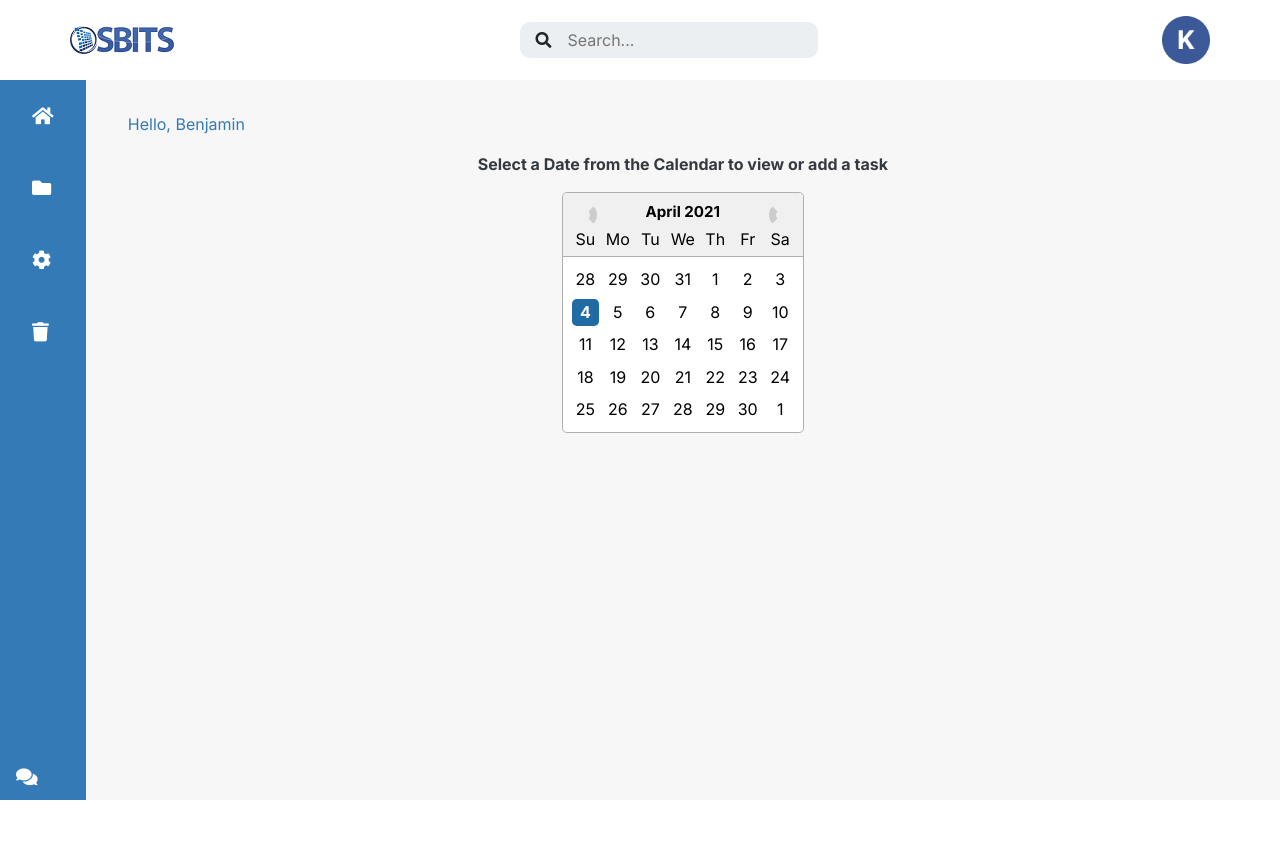
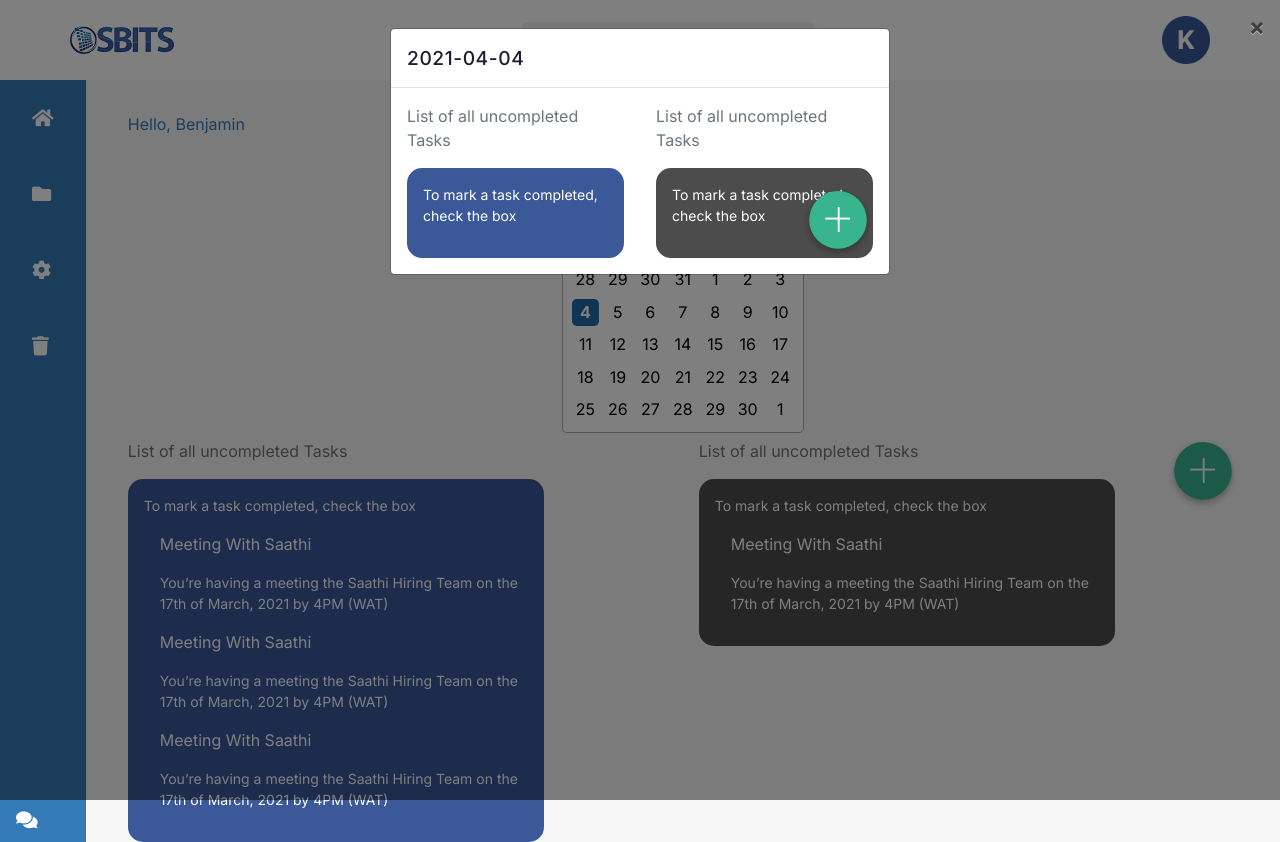
Before and after one commit to evansibok/sbit, a React (Create React App) app: page /dashboard in a window 1280 px wide. Before the commit the page ends 800 px from the top, so only its background shows below. Built offline with nearby package versions, Linux system fonts and the light colour scheme.

Commit message:
add list of completed and uncompleted tasks

```diff
--- a/src/components/AddTodoComp.jsx
+++ /dev/null
@@ -1,109 +0,0 @@
-import React, { useEffect } from "react";
-import styled from "styled-components";
-
-const AddTodoComp = () => {
-  const handleClose = () => {
-    const overlay = document.querySelector(".th-modal-overlay");
-    overlay.classList.remove("show");
-  };
-  useEffect(() => {
-    const overlay = document.querySelector(".th-modal-overlay");
-    overlay.addEventListener("click", (e) => {
-      if (
-        e.target.classList.contains("th-modal") ||
-        e.target.classList.contains("btn") ||
-        e.target.parentElement.classList.contains("th-modal") ||
-        e.target.parentElement.classList.contains("form-group")
-      ) {
-        console.log("yes");
-      } else {
-        overlay.classList.remove("show");
-      }
-    });
-  }, []);
-  return (
-    <Modal className="th-modal-overlay">
-      <div className="th-modal">
-        <div className="th-close" onClick={handleClose}>
-          <div className="wrapper">X</div>
-        </div>
-        <div className="content">
-          <h5 className="mb-4">
-            Please fill out the details below to add new ToDO
-          </h5>
-
-          <form>
-            <div className="form-group">
-              {/* <label>Enter Text</label> */}
-              <input
-                type="text"
-                placeholder="Enter Text"
-                className="form-control"
-              />
-            </div>
-            <div className="form-group">
-              <textarea
-                name=""
-                className="form-control bg-gray"
-                id=""
-                cols="30"
-                rows="10"
-                placeholder="Enter ToDO Description Here"
-              ></textarea>
-            </div>
-
-            <div className="text-center">
-              <button className="btn btn-primary mt-3">Add Todo</button>
-            </div>
-          </form>
-        </div>
-      </div>
-    </Modal>
-  );
-};
-
-export default AddTodoComp;
-
-const Modal = styled.div`
-display:none;
-  position: absolute;
-  width: 100%;
-  height: 100%;
-  left: 0;
-  top: 0;
-  background: rgba(0, 0, 0, 0.6);
-mix-blend-mode: normal;
-transition: 0.5s ease-in-out all;
-&.show{
-    display: block;
-}
-textarea{
-    background: #F7F7F7 !important;
-
-}
-  .th-modal {
-    position: relative;
-    width: 100%;
-    max-width: 60rem;
-    margin: auto;
-    top: 167px;
-    background: #fff;
-    padding: 2rem;
-    display: flex;
-    justify-content:center;
-    .th-close {
-      background: gray;
-      width: 2rem;
-      height: 2rem;
-      color: white;
-      display: flex;
-      align-items: center;
-      justify-content: center;
-      border-radius: 100%;
-      position: absolute;
-      right: 0;
-      top: -1.5rem;
-      right: -1.5rem;
-    }
-  }
-`;
--- a/src/layouts/DashboardLayout.jsx
+++ b/src/layouts/DashboardLayout.jsx
@@ -1,5 +1,5 @@
 import React from "react";
-import AddTodoComp from "../components/AddTodoComp";
+
 import DHeaderComp from "../components/DHeaderComp";
 import DSidebarComp from "../components/DSidebar";
 
@@ -11,7 +11,6 @@ const DashboardLayout = ({ children }) => {
         <DSidebarComp />
         <div className="dashboard-main">{children}</div>
       </div>
-      <AddTodoComp />
     </div>
   );
 };
--- a/src/pages/dashboard/DHome.jsx
+++ b/src/pages/dashboard/DHome.jsx
@@ -4,17 +4,21 @@ import DatePicker from "react-datepicker";
 import "react-datepicker/dist/react-datepicker.css";
 
 import TASKS from "../../utils/tasks.json";
-// import TodosModal from './TodosPage';
-import PromptModal from "../../components/PromptModal";
-import AddTodoModal from "../../components/AddTodoModal";
+import PromptModal from "./AddTodo/PromptModal";
+import AddTodoModal from "./AddTodo/AddTodoModal";
+import TaskListModal from './TaskList/TaskListModal';
+
+import TodosPage from './TaskList/TodosPage';
 
 const DHomePage = () => {
   const [startDate, setStartDate] = useState(new Date());
   const [pModal, setPModal] = useState(false);
   const [addTodosModal, setAddTodosModal] = useState(false);
+  const [taskListModal, setTaskListModal] = useState(true);
 
   const togglePModal = () => setPModal(!pModal);
   const toggleAddTodosModal = () => setAddTodosModal(!addTodosModal);
+  const toggleTaskListModal = () => setTaskListModal(!taskListModal);
 
   // const openModal = () => {
   //   const overlay = document.querySelector(".th-modal-overlay");
@@ -36,7 +40,7 @@ const DHomePage = () => {
     if (filteredTasks.length === 0) {
       setPModal(true);
     } else {
-      //  openModal();
+      setTaskListModal(true)
       console.log("filtered task is not empty");
     }
 
@@ -81,9 +85,15 @@ const DHomePage = () => {
         setPModal={setPModal}
       />
 
-      {/* <TodosModal
+      <TaskListModal
+        className="task-list-modal"
+        startDate={startDate}
+        toggle={toggleTaskListModal}
+        modal={taskListModal}
+      />
 
-     /> */}
+      <TodosPage />
+
 
       {/* <img
         src="/images/plus-icon.svg"
@@ -121,4 +131,10 @@ const Wrapper = styled.div`
     justify-content: center;
     align-items: center;
   }
+
+  /* SUPPOSE TO INCREASE THE WIDTH OF THE MODAL BUT NOT WORKING YET */
+  /* &.task-list-modal .modal-content {
+    width: 800px;
+  } */
+
 `;
--- /dev/null
+++ b/src/pages/dashboard/TaskList/TaskListModal.jsx
@@ -0,0 +1,134 @@
+import React from "react";
+import { Modal, ModalHeader, ModalBody } from "reactstrap";
+import styled from "styled-components";
+
+import TodoItem from "./TodoItem";
+import TASKS from "../../../utils/tasks.json";
+
+const TaskListModal = (props) => {
+  const { className, startDate, toggle, modal } = props;
+
+  const filteredTasks = TASKS.filter(
+    (task) =>
+      task.start_time.substring(0, 10) ===
+        startDate.toISOString().substring(0, 10) ||
+      task.end_time.substring(0, 10) ===
+        startDate.toISOString().substring(0, 10)
+  );
+
+  const externalCloseBtn = (
+    <button
+      className="close"
+      style={{ position: "absolute", top: "15px", right: "15px" }}
+      onClick={toggle}
+    >
+      &times;
+    </button>
+  );
+
+  // const unCompletedTasks = filteredTasks.filter(task => task.status !== 'completed');
+  // console.log("unCompleted", unCompletedTasks);
+  return (
+    <div>
+      <Modal
+        isOpen={modal}
+        toggle={toggle}
+        className={className}
+        external={externalCloseBtn}
+      >
+        <ModalHeader>{startDate.toISOString().substring(0, 10)}</ModalHeader>
+        <ModalBody>
+          <Wrapper>
+            <div className="todo-uncompleted box">
+              <p className="text-muted mb-3">List of all uncompleted Tasks</p>
+
+              <div className="content">
+                <small className="mb-3">
+                  To mark a task completed, check the box
+                </small>
+                {filteredTasks &&
+                  filteredTasks
+                    .filter((task) => task.status !== "completed")
+                    .map((tk) => <TodoItem task={tk} key={tk.id} />)}
+              </div>
+            </div>
+            <div className="todo-completed box">
+              <p className="text-muted mb-3">List of all uncompleted Tasks</p>
+
+              <div className="content">
+                <small className="mb-3">
+                  {" "}
+                  To mark a task completed, check the box
+                </small>
+                {filteredTasks &&
+                  filteredTasks
+                    .filter((task) => task.status === "completed")
+                    .map((tk) => <TodoItem task={tk} key={tk.id} />)}
+              </div>
+
+              <img
+                // onClick={openModal}
+                src="/images/plus-icon.svg"
+                className="plus-icon"
+                alt=""
+                height="70"
+                width="70"
+              />
+            </div>
+          </Wrapper>
+        </ModalBody>
+      </Modal>
+    </div>
+  );
+};
+
+export default TaskListModal;
+
+const Wrapper = styled.div`
+  position: relative;
+  .plus-icon {
+    position: absolute;
+    bottom: 0;
+    right: 0;
+    cursor: pointer;
+    /* width: 7rem; */
+  }
+  display: grid;
+  grid-template-columns: repeat(2, 1fr);
+  grid-column-gap: 2rem;
+  .todo-uncompleted {
+    .content {
+      background: #3b5999;
+      color: white;
+    }
+  }
+
+  .todo-completed {
+    .content {
+      background: #4c4c4c;
+
+      color: white;
+    }
+  }
+  .box {
+    width: 100%;
+    max-width: 26rem;
+    .content {
+      padding: 1rem;
+
+      border-radius: 15px;
+    }
+  }
+  .todo-item {
+    display: flex;
+    align-items: baseline;
+    margin-bottom: 1rem;
+    .text-content {
+      margin-left: 1rem;
+      small {
+        /* text-align: center; */
+        display: block;
+      }
+    }
+  }
+`;
--- /dev/null
+++ b/src/pages/dashboard/TaskList/TodoItem.jsx
@@ -0,0 +1,20 @@
+import React from 'react';
+
+
+const TodoItem = ({ task }) => {
+  return (
+    <div className="todo-item">
+      <input type="checkbox" name="" id="" />
+      <div className="text-content">
+        <p>{task && task.task_name}</p>
+        <small>
+          {/* You’re having a meeting the Saathi Hiring Team on the 17th of March,
+          2021 by 4PM (WAT)  */}
+          {task && task.details}
+        </small>
+      </div>
+    </div>
+  );
+};
+
+export default TodoItem;
--- a/src/routes.jsx
+++ b/src/routes.jsx
@@ -4,7 +4,7 @@ import DashboardLayout from "./layouts/DashboardLayout";
 import FrontLayout from "./layouts/FrontLayout";
 import AuthPage from "./pages/AuthPage";
 import DHomePage from "./pages/dashboard/DHome";
-import TodosPage from "./pages/dashboard/TodosPage";
+import TodosPage from "./pages/dashboard/TaskList/TodosPage";
 import ErrorPage from "./pages/ErrorPage";
 import HomePage from "./pages/HomePage";
 
```
Also changed, not shown: src/pages/dashboard/AddTodo/AddTodoModal.jsx (renamed from src/components/AddTodoModal.jsx), src/pages/dashboard/AddTodo/PromptModal.jsx (renamed from src/components/PromptModal.jsx), src/pages/dashboard/TaskList/TodosPage.jsx (renamed from src/pages/dashboard/TodosPage.jsx).
